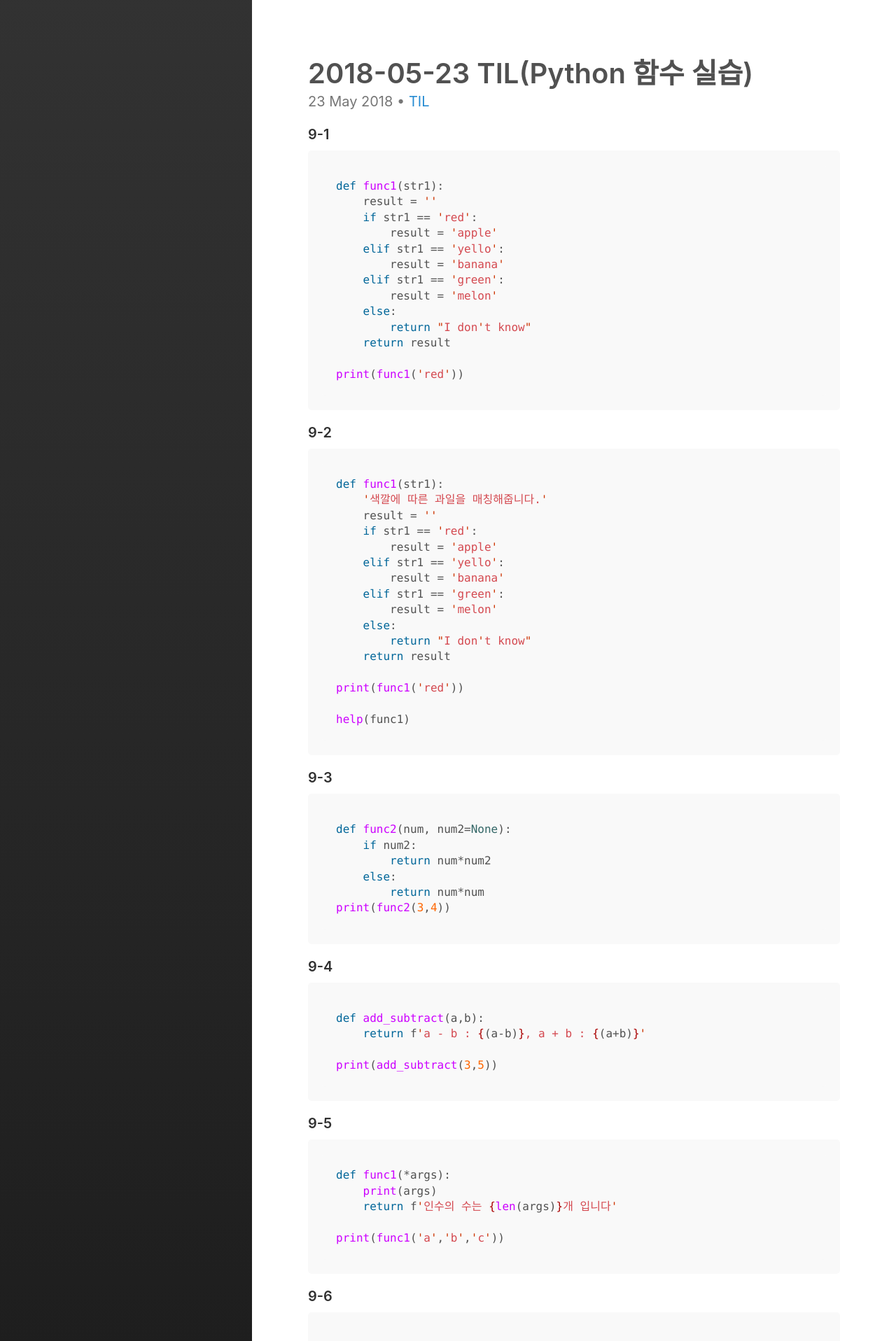
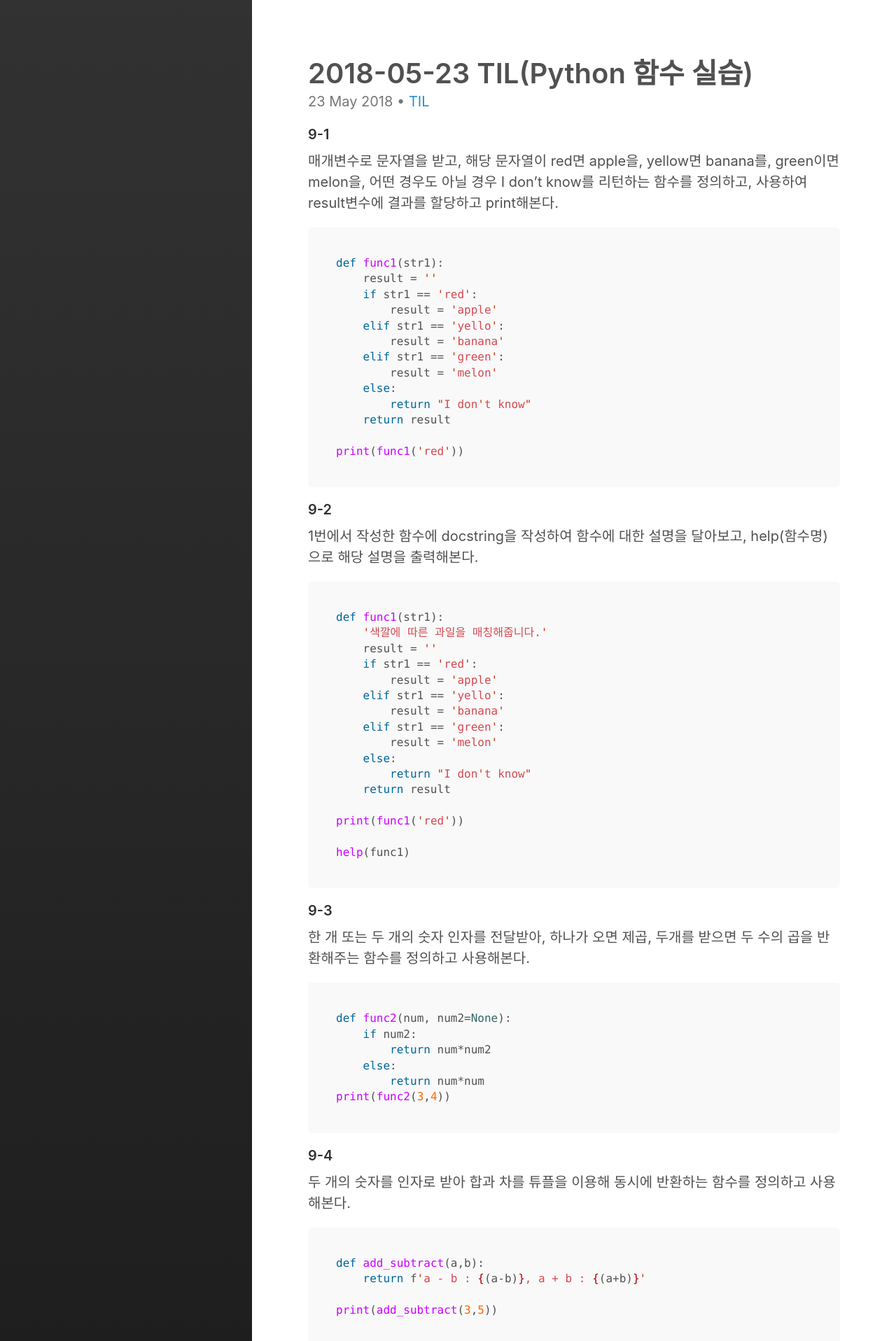
Before and after one commit to Chrisaor/chrisaor.github.com, a Jekyll site: the page built from _posts/TIL/2018-05-23-TIL.md, in a window 1280 px wide. Shown: the top 1916 px of the page at 70% size. Built offline with Jekyll 4.4.1, drawn with Linux system fonts in a browser that asks for light colours; some of the changed text lies outside the part shown.

Commit message:
Python function과제

````diff
--- a/_posts/TIL/2018-05-23-TIL.md
+++ b/_posts/TIL/2018-05-23-TIL.md
@@ -7,6 +7,8 @@ categories: TIL
 
 
 #### 9-1
+
+매개변수로 문자열을 받고, 해당 문자열이 red면 apple을, yellow면 banana를, green이면 melon을, 어떤 경우도 아닐 경우 I don't know를 리턴하는 함수를 정의하고, 사용하여 result변수에 결과를 할당하고 print해본다.
 
 ```python
 def func1(str1):
@@ -25,6 +27,8 @@ print(func1('red'))
 ```
 
 #### 9-2
+
+1번에서 작성한 함수에 docstring을 작성하여 함수에 대한 설명을 달아보고, help(함수명)으로 해당 설명을 출력해본다.
 
 ```python
 def func1(str1):
@@ -47,6 +51,8 @@ help(func1)
 
 #### 9-3
 
+한 개 또는 두 개의 숫자 인자를 전달받아, 하나가 오면 제곱, 두개를 받으면 두 수의 곱을 반환해주는 함수를 정의하고 사용해본다.
+
 ```python
 def func2(num, num2=None):
     if num2:
@@ -58,6 +64,8 @@ print(func2(3,4))
 
 #### 9-4
 
+두 개의 숫자를 인자로 받아 합과 차를 튜플을 이용해 동시에 반환하는 함수를 정의하고 사용해본다.
+
 ```python
 def add_subtract(a,b):
     return f'a - b : {(a-b)}, a + b : {(a+b)}'
@@ -67,6 +75,8 @@ print(add_subtract(3,5))
 
 #### 9-5
 
+위치인자 묶음을 매개변수로 가지며, 위치인자가 몇 개 전달되었는지를 print하고 개수를 리턴해주는 함수를 정의하고 사용해본다.
+
 ```python
 def func1(*args):
     print(args)
@@ -75,7 +85,9 @@ def func1(*args):
 print(func1('a','b','c'))
 ```
 
-#### 9-6
+#### 9-6(다시풀기)
+
+람다함수와 리스트 컴프리헨션을 사용해 한 줄로 구구단의 결과를 갖는 리스트를 생성해본다.
 
 ```python
 list1 = [i*j for i in range(2,10) for j in range(1,10)]
````
